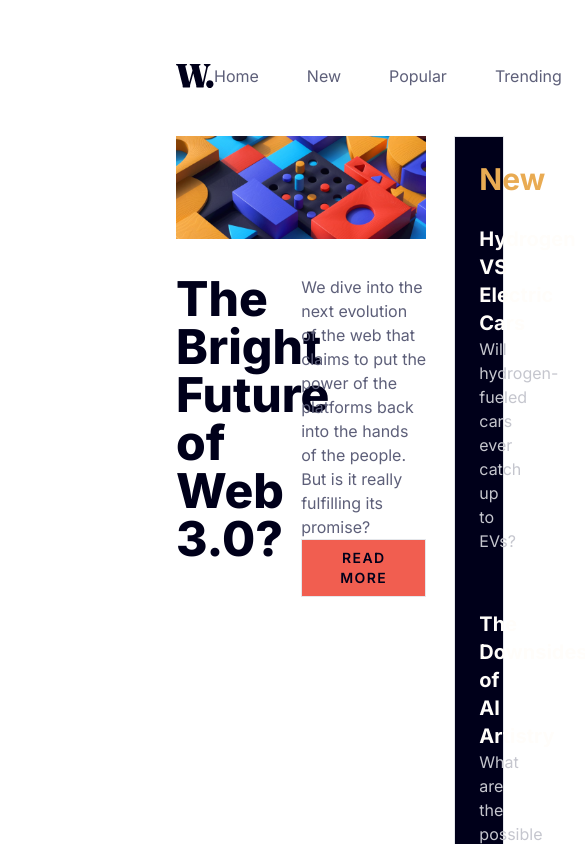
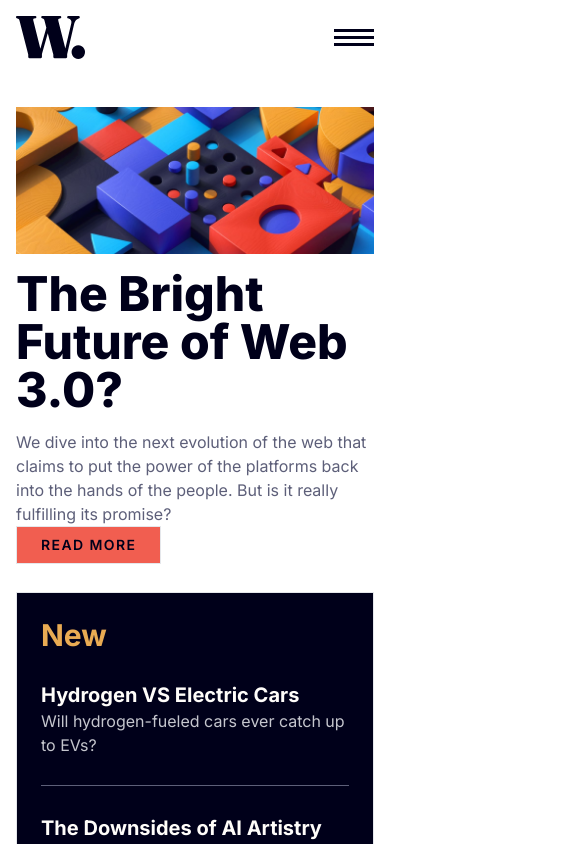
Before and after one commit to mirfanwebdev/frontend-mentor-news, a Next.js app: page / in a window 390 px wide. Shown: the top 844 px of the page, 585 px wide, since content can reach past the window. Built offline with nearby package versions, Linux system fonts and the light colour scheme.

Commit message:
fix layout for mobile screen. nav not fixed yet

```diff
--- a/src/app/components/Headlines.tsx
+++ b/src/app/components/Headlines.tsx
@@ -4,14 +4,14 @@ export function Headlines() {
     return (
         <section className="flex flex-col">
             <Image src={headImg} alt="headline-image" height={350}/>
-                <div className="flex justify-between mt-9">
-                    <h1 className="w-1/3 text-5xl font-extrabold">The Bright Future of Web 3.0?</h1>
-                    <div className="w-1/2 flex flex-col justify-between">
+            <div className="flex flex-col gap-4 sm:flex-row sm:justify-between mt-4 sm:mt-9">
+                <h1 className="sm:w-1/3 text-5xl font-extrabold">The Bright Future of Web 3.0?</h1>
+                <div className="sm:w-1/2 flex flex-col justify-between">
                         <p className=" text-darkGrayishBlue">
                         We dive into the next evolution of the web that claims to put the power of the platforms back into the hands of the people.
   But is it really fulfilling its promise?
                         </p>
-                        <button className="w-fit border py-2 px-6 bg-softRed text-sm font-semibold tracking-widest">READ MORE</button>
+                        <button className="w-fit border py-2 px-6 bg-softRed text-sm font-semibold tracking-widest hover:bg-darkBlue hover:text-grayishBlue">READ MORE</button>
                 </div>
             </div>
         </section>
--- a/src/app/components/Navigation.tsx
+++ b/src/app/components/Navigation.tsx
@@ -1,6 +1,10 @@
+"use client";
+import { useState } from "react";
 import Image from "next/image";
 import Link from "next/link";
 import logo from "@/app/assets/logo.svg";
+import menu from "@/app/assets/icon-menu.svg";
+import closeMenu from "@/app/assets/icon-menu-close.svg";
 
 interface NavItem {
     href: string
@@ -8,22 +12,67 @@ interface NavItem {
 }
 
 export default function Navigation() {
+    const [isOpen, setIsOpen] = useState(false);
+    const handleToggle = () => setIsOpen(!isOpen);
+    return (
+        <nav className="flex justify-between items-center">
+            <Image
+                src={logo}
+                alt="logo"
+                width={70}
+            />
+            <NavigationMenu
+                className="hidden sm:flex gap-12 text-darkGrayishBlue"
+            />
+            <button
+                className="sm:hidden"
+                onClick={handleToggle}
+            >
+                <Image
+                    src={menu}
+                    alt="menu"
+                    width={40}
+                />
+            </button>
+            {isOpen && <MobileMenu handleToggle={handleToggle} isOpen={isOpen} className="flex flex-col gap-4 text-darkGrayishBlue" />}
+        </nav>
+    )
+}
+
+function NavigationMenu({className}: {className: string}) {
     const navItems: NavItem[] = [
         { href: "/", name: "Home" },
         { href: "/new", name: "New" },
         { href: "/popular", name: "Popular" },
         { href: "/trending", name: "Trending" },
         { href: "/categories", name: "Categories" },
-    ]
+    ];
 
     return (
-        <nav className="flex justify-between items-center">
-            <Image src={logo} alt="logo" width={70} />
-            <div className="flex gap-12 text-darkGrayishBlue">
+        <div className={className}>
                 {navItems.map((item) => (
-                    <Link key={item.href} href={item.href}>{item.name}</Link>
+                    <Link className="hover:text-softOrange active:text-softOrange" key={item.href} href={item.href}>{item.name}</Link>
                 ))}
-             </div>
-        </nav>
+        </div>
     )
 }
+
+interface MobileMenuProps {
+    handleToggle: () => void
+    isOpen: boolean
+    className: string
+}
+
+function MobileMenu({handleToggle, isOpen, className}: MobileMenuProps) {
+    return (
+        <div className="fixed flex top-0 right-0 w-screen h-screen">
+            <div className="w-1/3 bg-black opacity-40"></div>
+            <div className="w-2/3 bg-white">
+                <button className="p-4" onClick={handleToggle}>
+                    <Image src={isOpen ? closeMenu : menu} alt="menu" width={40} />
+                </button>
+                <NavigationMenu className={className} />
+            </div>
+        </div>
+    )
+}
--- a/src/app/components/Stories.tsx
+++ b/src/app/components/Stories.tsx
@@ -2,11 +2,11 @@ import { sideStories } from "../libs/sideStories"
 
 export default function Stories() {
     return (
-        <aside className="border p-6 bg-darkBlue text-offWhite w-2/3">
+        <aside className="border p-6 bg-darkBlue text-offWhite sm:w-2/3">
             <h2 className="text-3xl font-bold text-softOrange">New</h2>
             {sideStories.map((story) => (
                 <div key={story.id} className="py-7 border-b border-darkGrayishBlue">
-                    <h3 className=" font-bold text-xl">{story.title}</h3>
+                    <h3 className=" font-bold text-xl hover:cursor-pointer hover:text-softOrange active:text-softOrange">{story.title}</h3>
                     <p className=" text-grayishBlue">{story.content}</p>
                 </div>
             ))}
--- a/src/app/components/TopStories.tsx
+++ b/src/app/components/TopStories.tsx
@@ -2,13 +2,13 @@ import Image from "next/image";
 import { topStories } from "../libs/topStories";
 export default function TopStories() {
     return (
-        <section className="flex justify-between">
+        <section className="flex flex-col gap-6 sm:flex-row sm:justify-between">
             {topStories.map((story) => (
-                <div key={story.id} className="flex gap-3 w-1/3">
+                <div key={story.id} className="flex gap-4 sm:gap-3 sm:w-1/3">
                     <Image src={story.img} alt="story-image" width={80} />
                     <div className="flex flex-col">
                         <h2 className="text-softRed text-2xl font-bold">{story.number}</h2>
-                        <h3 className="font-bold">{story.name}</h3>
+                        <h3 className="font-bold hover:cursor-pointer hover:text-softRed active:text-softRed">{story.name}</h3>
                         <p className="text-darkGrayishBlue text-sm">{story.content}</p>
                     </div>
                 </div>
--- a/src/app/page.tsx
+++ b/src/app/page.tsx
@@ -5,9 +5,9 @@ import TopStories from "./components/TopStories";
 
 export default function Home() {
   return (
-    <main className="py-16 px-44 text-darkBlue">
+    <main className="py-4 px-4 text-darkBlue sm:py-16 sm:px-44">
       <Navigation />
-      <div className="flex gap-7 my-12">
+      <div className="flex flex-col sm:flex-row gap-7 my-12">
         <Headlines />
         <Stories/>
       </div>
```
